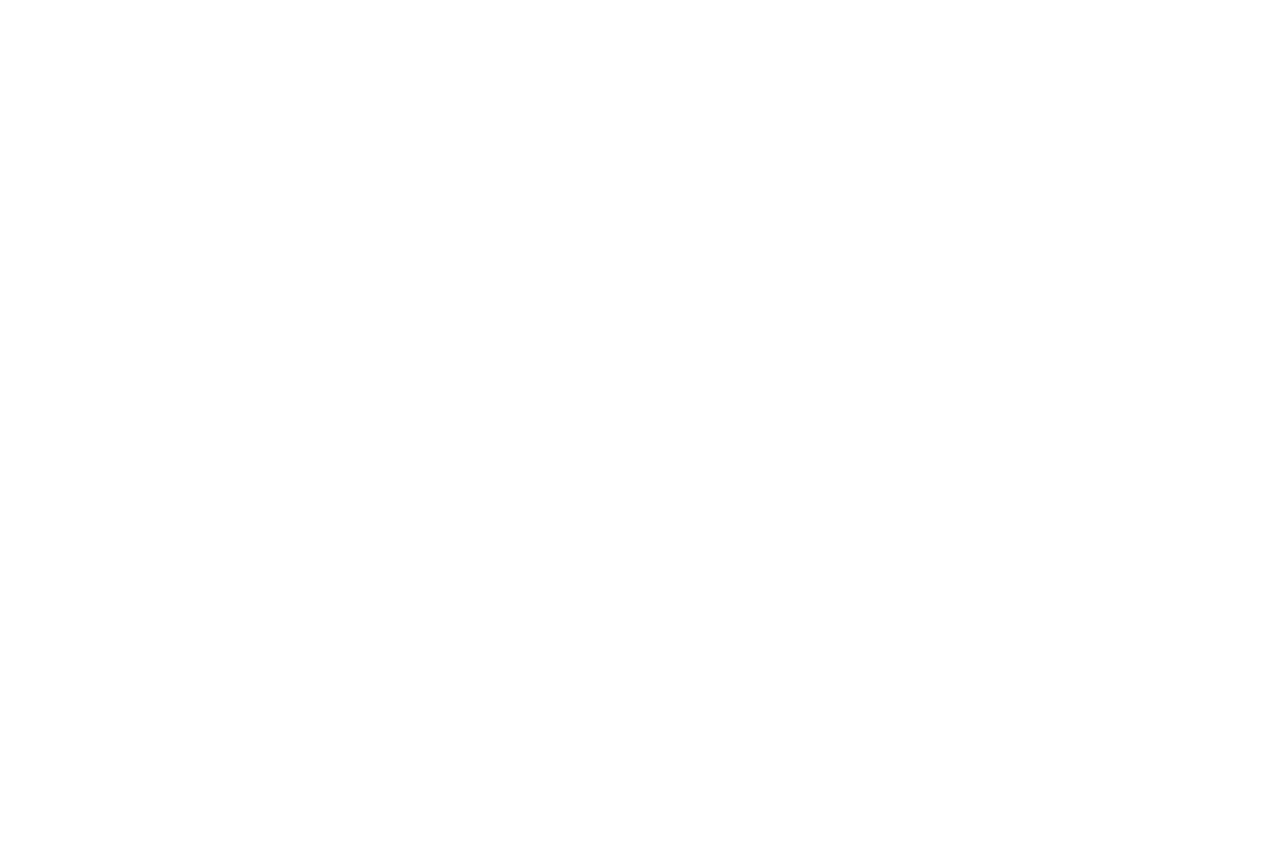
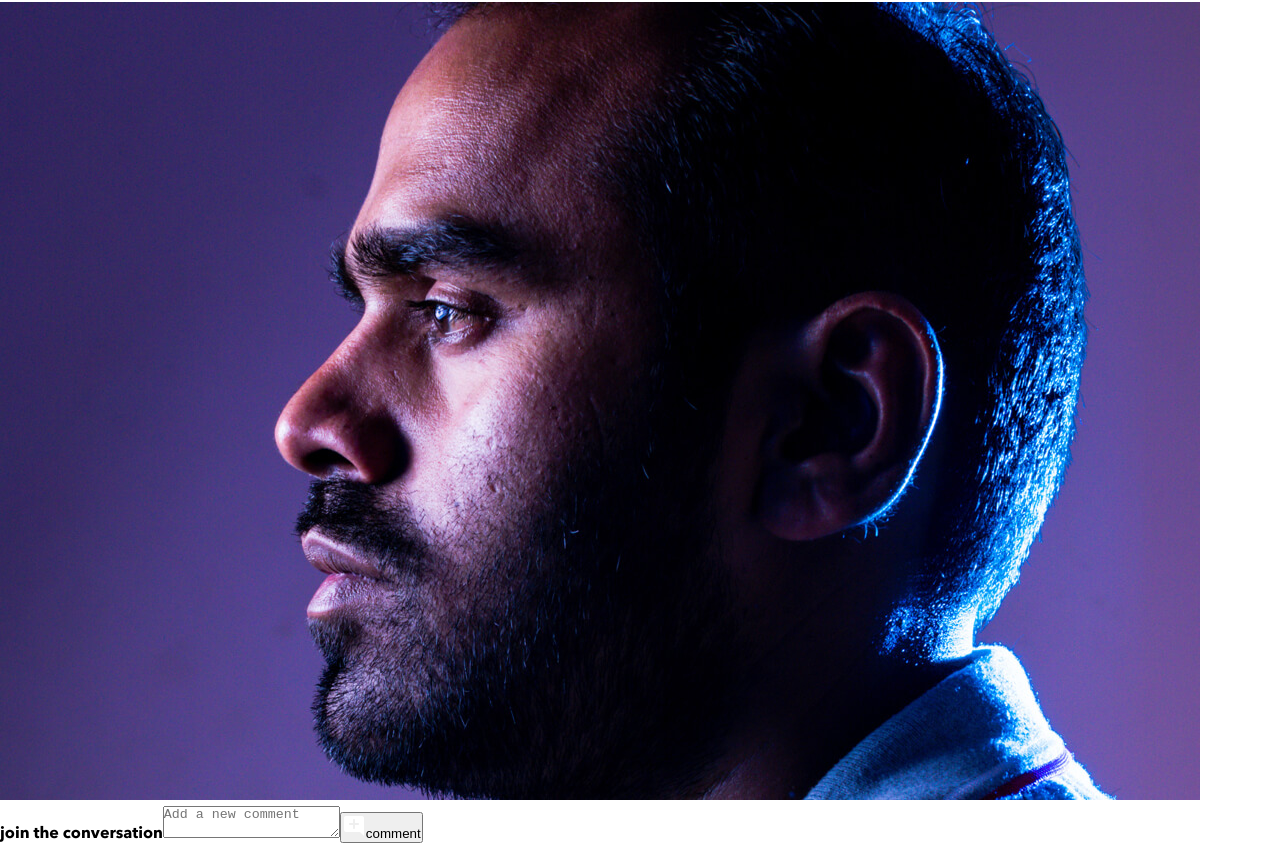
Before and after one commit to CodingClauds/brainflix, a React (Create React App) app: page / in a window 1280 px wide. Shown: the part 1473-2317 px from the top of the page. Before the commit the page ends 1456 px from the top, so only its background shows below. Built offline with nearby package versions, Linux system fonts and the light colour scheme.

Commit message:
Made some changes to naming conventions, added Form section

```diff
--- a/src/App.js
+++ b/src/App.js
@@ -1,4 +1,5 @@
 import './App.scss';
+import React from 'react';
 
 // USE videos to fetch data for video queue section.
 // import videos from './data/videos.json';
@@ -9,7 +10,7 @@ import videoDetails from './data/video-details.json';
 import Header from './components/Header/Header.js';
 import VideoPlayer from './components/Video/VideoPlayer.js';
 import VideoDescription from './components/VideoDescription/VideoDescription';
-import React from 'react';
+import Form from './components/VideoForm/Form';
 
 
 class App extends React.Component {
@@ -26,6 +27,7 @@ class App extends React.Component {
           <Header />
           <VideoPlayer selectedVideo={this.state.selectedVideo} />
           <VideoDescription selectedVideo={this.state.selectedVideo} />
+          <Form />
         </div>
       </>
     );
--- a/src/components/Header/Header.js
+++ b/src/components/Header/Header.js
@@ -5,8 +5,9 @@ import upload from '../../assets/Icons/upload.svg'
 import searchIcon from '../../assets/Icons/search.svg';
 
 
-function Header() {
-    return (
+export default function Header() {
+  return (
+      <>
         <header className="header">
           <nav className="header__nav">
             <div className="header__logo-box">
@@ -26,12 +27,11 @@ function Header() {
 
             <button className="header__btn">
               <img className="header__btn-icon" src={upload} alt="upload button"/>
-                <p className="header__btn-text">Upload</p>
+                <span className="header__btn-text">upload</span>
               <div className="header__btnbox"></div>
             </button>
           </nav>
         </header>
-    );
-  }
-
-export default Header;
+      </>
+  );
+}
--- a/src/components/Video/VideoPlayer.js
+++ b/src/components/Video/VideoPlayer.js
@@ -1,14 +1,14 @@
 import "./VideoPlayer.scss";
 
-function VideoPlayer({ selectedVideo }) {
+export default function VideoPlayer({ selectedVideo }) {
   console.log(selectedVideo);
   return (
-    <div>
-      <section className="video">
-        <video className="video__frame" controls poster={selectedVideo}></video>
-      </section>
-    </div>
+    <>
+      <div>
+        <section className="video">
+          <video className="video__frame" controls poster={selectedVideo}></video>
+        </section>
+      </div>
+    </>
   );
 }
-
-export default VideoPlayer;
--- a/src/components/VideoDescription/VideoDescription.js
+++ b/src/components/VideoDescription/VideoDescription.js
@@ -2,8 +2,9 @@ import './VideoDescription.scss';
 import views from '../../assets/Icons/views.svg';
 import likes from '../../assets/Icons/likes.svg';
 
-function VideoDescription({ selectedVideo }) {
+export default function VideoDescription({ selectedVideo }) {
   return (
+    <>
         <section className = 'vid-info__section'>
             <div className = 'vid-info__content' key={selectedVideo.id}>
                 <h1 className = "vid-info__title">{selectedVideo.title}</h1>
@@ -33,10 +34,9 @@ function VideoDescription({ selectedVideo }) {
 
             <div className = "vid-info__content">
                 <p className = "vid-info__description">{selectedVideo.description}</p>
-                {/* <span className = "vid-info__comment-count">{selectedVideo.comments}</span> */}
+                <span className = "vid-info__comment-count">3 comments</span>
             </div>
         </section>
+    </>
     );
 }
-
-export default VideoDescription;
--- a/src/components/VideoForm/Form.js
+++ b/src/components/VideoForm/Form.js
@@ -0,0 +1,26 @@
+import './Form.scss'
+import userAvatar from '../../assets/Images/Mohan-muruge.jpg';
+import plusIcon from '../../assets/Icons/add_comment.svg';
+
+export default function Form() {
+  return (
+    <>
+        <div class="form">
+            <div class="form__avatar-box">
+                <img className="form__avatar" src={userAvatar} alt="user profile icon" />
+            </div>
+
+            <div className="form__submit-box">
+                <label className="form__title" for="userName">join the conversation</label>
+                <textarea className="form__userInput" placeholder='Add a new comment' rows="" cols=""></textarea>
+
+                <button className="form__btn">
+                    <img className="form__btn-icon" src={plusIcon} alt="upload button"/>
+                        <span className="form__btn-text">comment</span>
+                    <div className="form__btnbox"></div>
+                </button>
+            </div>
+        </div>
+    </>
+  )
+}
```
